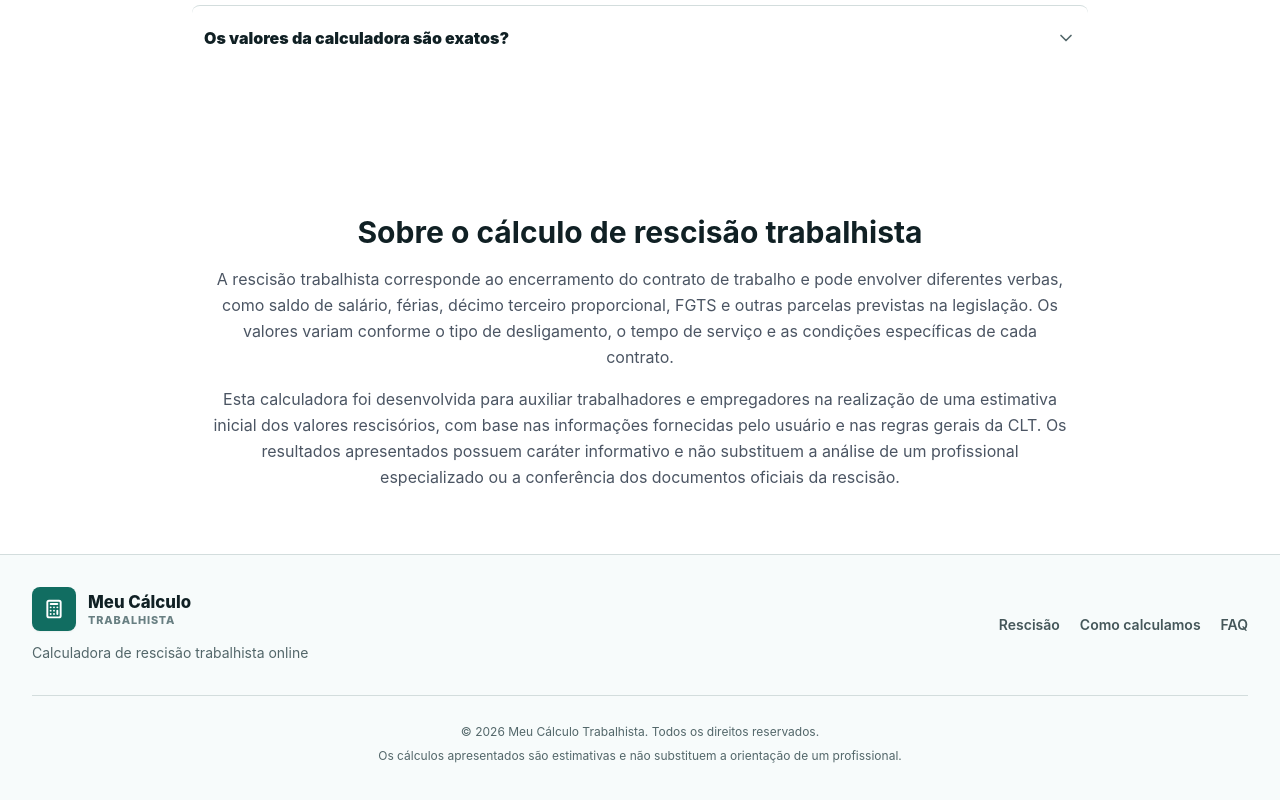
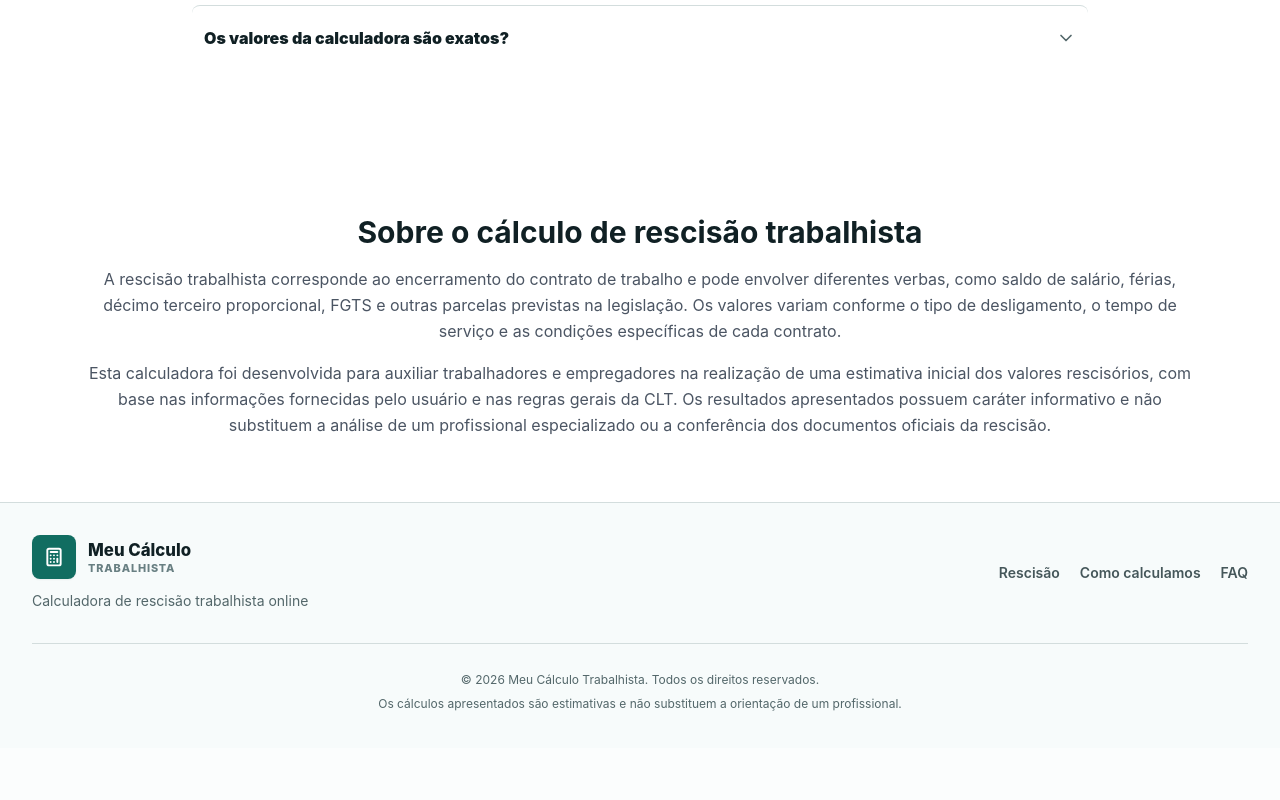
Before and after one commit to feliperavelli/meu-calculo-trabalhista, a Next.js app: page / in a window 1280 px wide. Shown: the part 2186-2986 px from the top of the page. After the commit the page ends 2934 px from the top, so only its background shows below. Built offline with nearby package versions, Linux system fonts and the light colour scheme; no server answers.

Commit message:
Update AboutRescision.tsx

```diff
--- a/src/components/AboutRescision.tsx
+++ b/src/components/AboutRescision.tsx
@@ -1,12 +1,12 @@
 export function AboutRescision() {
   return (
     <section className="bg-white py-16">
-      <div className="container mx-auto max-w-4xl px-4">
+     <div className="container mx-auto max-w-6xl px-6">
         <h2 className="mb-4 text-3xl font-bold text-center">
           Sobre o cálculo de rescisão trabalhista
         </h2>
 
-        <p className="text-center text-gray-600 leading-relaxed">
+   <p className="text-center text-gray-600 leading-relaxed">
           A rescisão trabalhista corresponde ao encerramento do contrato de
           trabalho e pode envolver diferentes verbas, como saldo de salário,
           férias, décimo terceiro proporcional, FGTS e outras parcelas previstas
@@ -14,7 +14,7 @@ export function AboutRescision() {
           tempo de serviço e as condições específicas de cada contrato.
         </p>
 
-        <p className="mt-4 text-center text-gray-600 leading-relaxed">
+ <p className="mt-4 text-center text-gray-600 leading-relaxed">
           Esta calculadora foi desenvolvida para auxiliar trabalhadores e
           empregadores na realização de uma estimativa inicial dos valores
           rescisórios, com base nas informações fornecidas pelo usuário e nas
```
